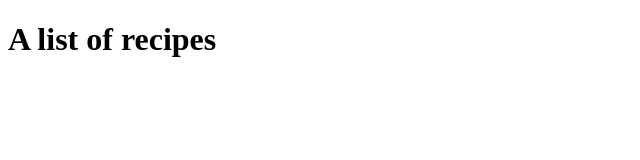
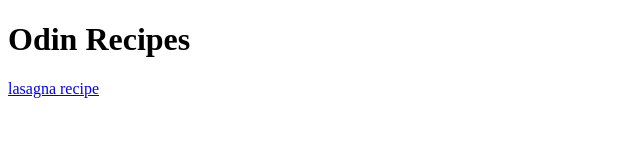
Before and after one commit to JoeyEdmo/odin-recipes, a plain HTML site: page index.html in a window 1280 px wide. Shown: the whole page, without its empty margins (0-640 px from the left). Drawn offline with Linux system fonts and the light colour scheme.

Commit message:
added recipes folder and link to first recipe

```diff
--- a/index.html
+++ b/index.html
@@ -5,6 +5,7 @@
         <title>recipes</title>
     </head>
     <body>
-        <h1>A list of recipes</h1>
+        <h1>Odin Recipes</h1>
+        <a href="recipes/lasagna.html">lasagna recipe</a>
     </body>
 </html>
```
Also changed, not shown: recipes/lasagna.html (added, +10 -0 lines).
